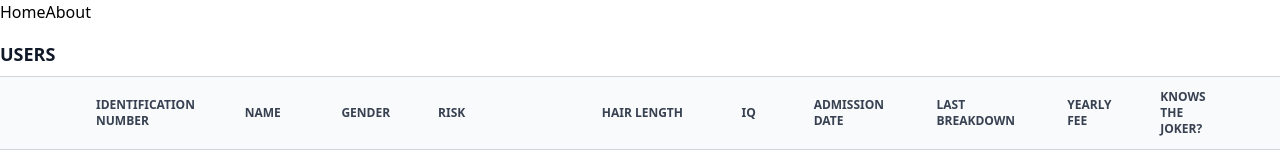
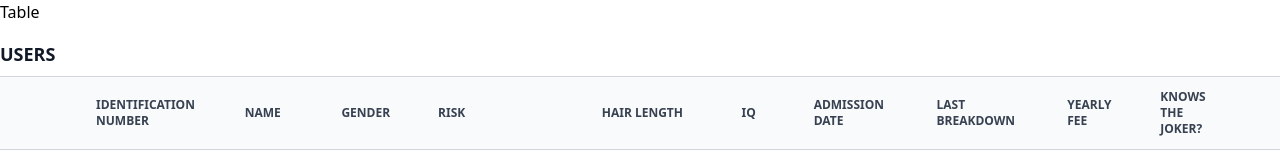
Before and after one commit to claranceliberi/Graphware-Take-Home, a Vue app: page / in a window 1280 px wide. Shown: the top 160 px of the page. Built offline with nearby package versions, Linux system fonts and the light colour scheme.

Commit message:
chore: removing uneccessary dependencies

```diff
--- a/package.json
+++ b/package.json
@@ -11,8 +11,7 @@
   },
   "dependencies": {
     "pinia": "^2.0.13",
-    "vue": "^3.2.33",
-    "vue-router": "^4.0.14"
+    "vue": "^3.2.33"
   },
   "devDependencies": {
     "@rushstack/eslint-patch": "^1.1.0",
--- a/src/App.vue
+++ b/src/App.vue
@@ -1,19 +1,12 @@
 <script setup lang="ts">
-import { RouterLink, RouterView } from "vue-router";
-import HelloWorld from "@/components/HelloWorld.vue";
+import HomeView from "./views/HomeView.vue";
 </script>
 
 <template>
-  <header>
-    <div class="wrapper">
-      <nav>
-        <RouterLink to="/">Home</RouterLink>
-        <RouterLink to="/about">About</RouterLink>
-      </nav>
-    </div>
-  </header>
-
-  <RouterView />
+  <div>
+    <h2>Table</h2>
+    <HomeView />
+  </div>
 </template>
 
 <style></style>
--- a/src/components/HelloWorld.vue
+++ /dev/null
@@ -1,40 +0,0 @@
-<script setup lang="ts">
-defineProps<{
-  msg: string;
-}>();
-</script>
-
-<template>
-  <div class="greetings">
-    <h1 class="green">{{ msg }}</h1>
-    <h3>
-      You’ve successfully created a project with
-      <a target="_blank" href="https://vitejs.dev/">Vite</a> +
-      <a target="_blank" href="https://vuejs.org/">Vue 3</a>. What's next?
-    </h3>
-  </div>
-</template>
-
-<style scoped>
-h1 {
-  font-weight: 500;
-  font-size: 2.6rem;
-  top: -10px;
-}
-
-h3 {
-  font-size: 1.2rem;
-}
-
-.greetings h1,
-.greetings h3 {
-  text-align: center;
-}
-
-@media (min-width: 1024px) {
-  .greetings h1,
-  .greetings h3 {
-    text-align: left;
-  }
-}
-</style>
--- a/src/components/TheTable.vue
+++ b/src/components/TheTable.vue
@@ -18,15 +18,18 @@ interface IProps {
 const props = defineProps<IProps>();
 const store = useCustomStore();
 
+// titles which are used in table header
 const header = computed(() =>
   props.data.length == 0 ? [] : Object.keys(props.data[0].data)
 );
 
+//check whether the node has children
 const hasChildren = (data: TableRow) => {
   for (let el in data.kids) return true;
   return false;
 };
 
+// childrens which are in node
 const childrens = (data: TableRow) => {
   if (!hasChildren(data)) return [];
 
@@ -36,6 +39,7 @@ const childrens = (data: TableRow) => {
 const active = ref(0);
 
 function deleteIt(index: number) {
+  active.value = 0;
   store.delete(index, props.path);
 }
 </script>
@@ -63,6 +67,7 @@ function deleteIt(index: number) {
         </tr>
       </thead>
       <tbody class="table-row-group">
+        <!-- loop in data that that was passed in component -->
         <template
           v-for="(data, rowNum) in props.data"
           :key="data.data[header[0]]"
@@ -71,6 +76,7 @@ function deleteIt(index: number) {
             class="table-row bg-white border-b dark:bg-gray-800 dark:border-gray-700"
           >
             <td class="table-cell px-6 py-3">
+              <!-- button to show kids that when they are available -->
               <button
                 type="reset"
                 v-if="hasChildren(data)"
@@ -95,6 +101,7 @@ function deleteIt(index: number) {
               {{ data.data[head] }}
             </td>
             <td>
+              <!-- button to delete data -->
               <button @click="deleteIt(rowNum)" class="px-2">
                 <svg
                   class="rotate-45 fill-gray-500"
@@ -109,6 +116,7 @@ function deleteIt(index: number) {
               </button>
             </td>
           </tr>
+          <!-- when current node has children we render this component to show children data -->
           <tr v-if="hasChildren(data) && active == rowNum + 1">
             <td :colspan="header.length + 1">
               <TheTable
--- a/src/main.ts
+++ b/src/main.ts
@@ -3,11 +3,9 @@ import { createPinia } from "pinia";
 import "./assets/index.css";
 
 import App from "./App.vue";
-import router from "./router";
 
 const app = createApp(App);
 
 app.use(createPinia());
-app.use(router);
 
 app.mount("#app");
--- a/src/router/index.ts
+++ /dev/null
@@ -1,15 +0,0 @@
-import { createRouter, createWebHistory } from "vue-router";
-import HomeView from "../views/HomeView.vue";
-
-const router = createRouter({
-  history: createWebHistory(import.meta.env.BASE_URL),
-  routes: [
-    {
-      path: "/",
-      name: "home",
-      component: HomeView,
-    },
-  ],
-});
-
-export default router;
```
Also changed, not shown: 2 other files (tests, documents, lock files or other folders).
